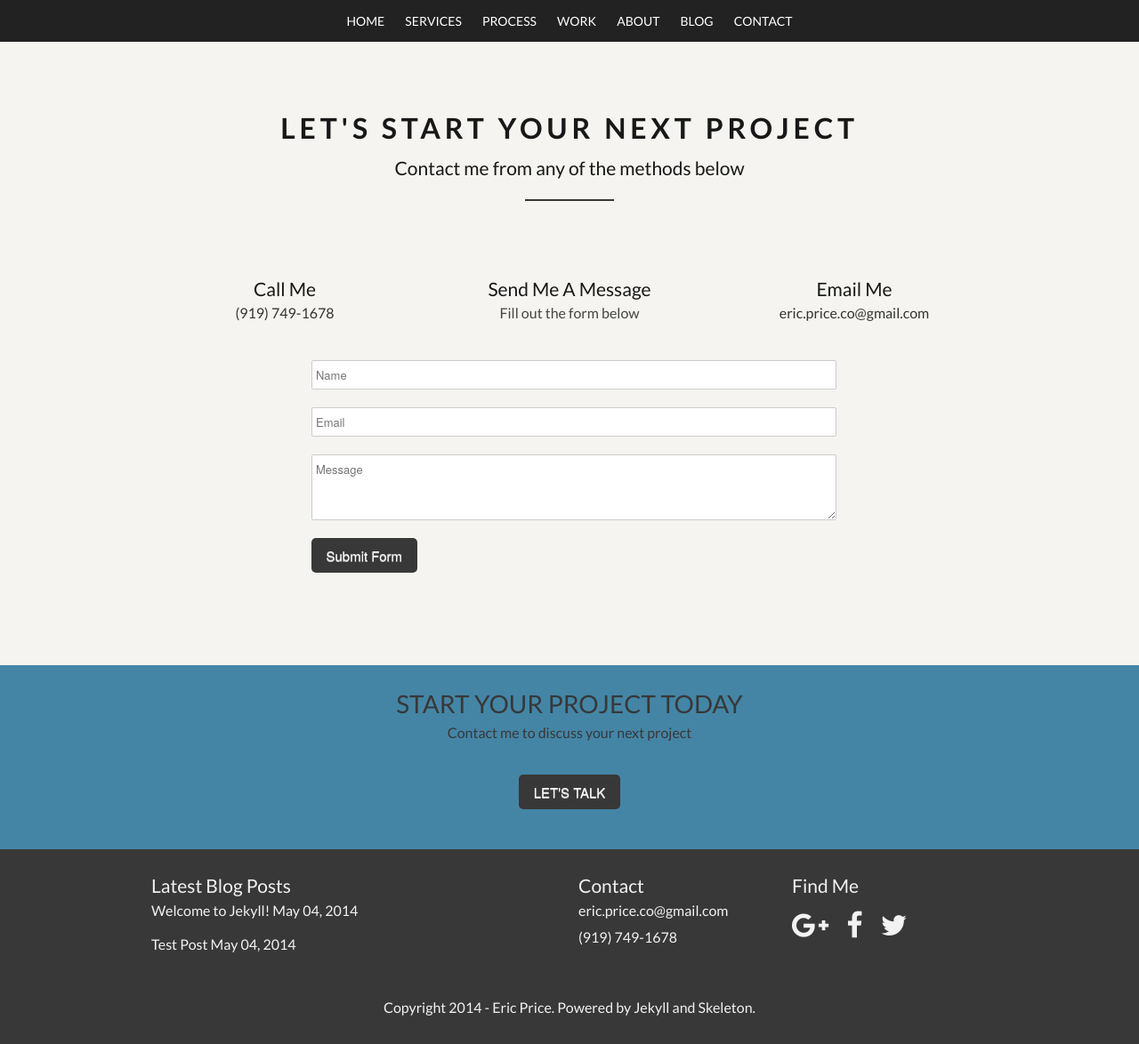
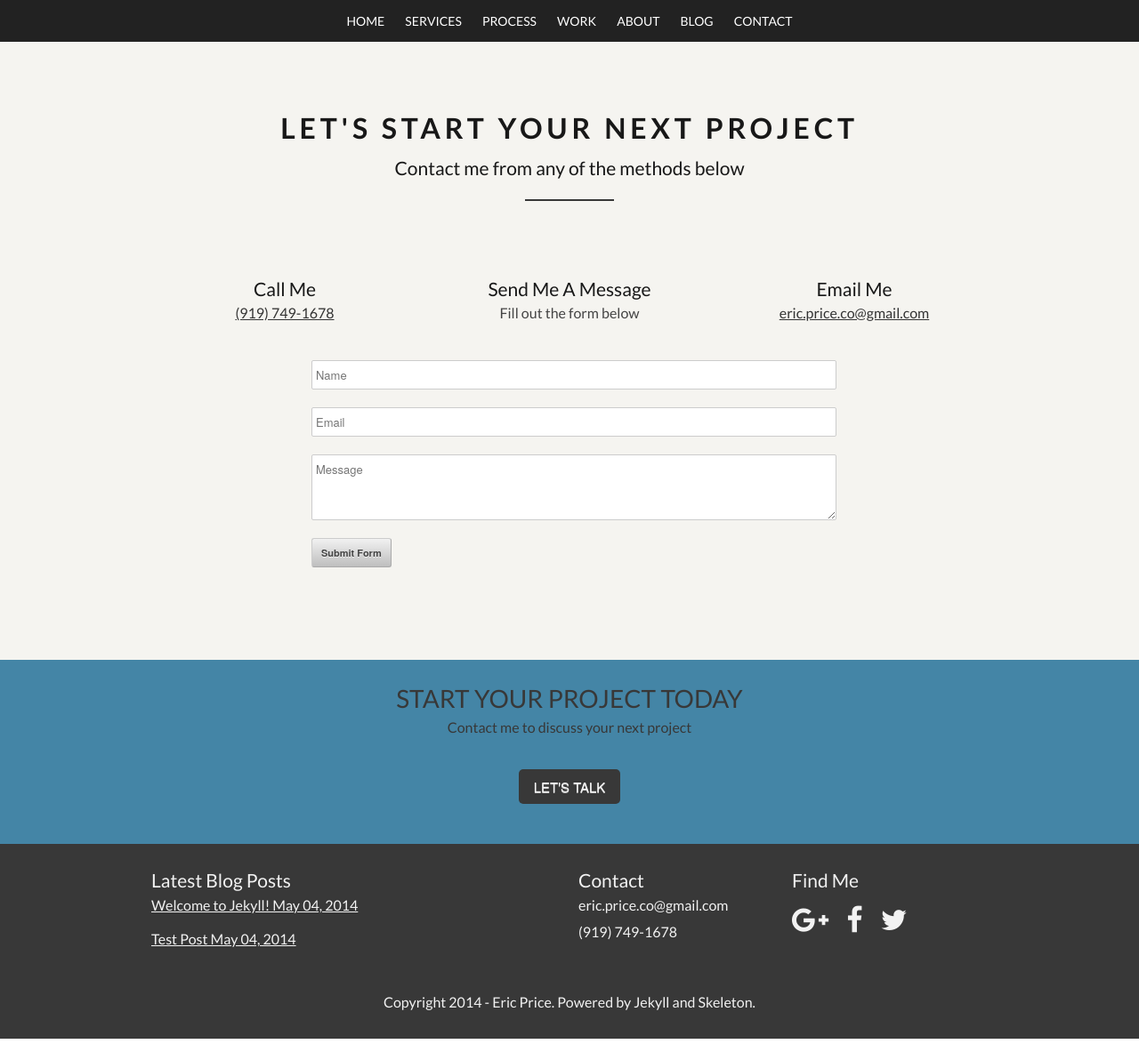
Before and after one commit to ericpriceco/ericpriceco.github.io, a Jekyll site: the page built from contact/index.html, in a window 1280 px wide. Shown: the whole page at 89% size. Built offline with Jekyll 4.4.1, drawn with Linux system fonts in a browser that asks for light colours; nearby versions of some CDN libraries; Markdown is read by kramdown in place of the engine named in the settings.

Commit message:
style sheet order

```diff
--- a/_includes/header.html
+++ b/_includes/header.html
@@ -20,10 +20,10 @@
   ================================================== -->
     <link href='http://fonts.googleapis.com/css?family=Lato:100,300,400,700' rel='stylesheet' type='text/css'>
     <link href="//netdna.bootstrapcdn.com/font-awesome/4.0.3/css/font-awesome.css" rel="stylesheet">
+    <link rel="stylesheet" href="/stylesheets/style.css">
 	<link rel="stylesheet" href="/stylesheets/base.css">
 	<link rel="stylesheet" href="/stylesheets/skeleton.css">
 	<link rel="stylesheet" href="/stylesheets/layout.css">
-	<link rel="stylesheet" href="/stylesheets/style.css">
     <script src="/js/modernizr.custom.js"></script>
 
 	<!--[if lt IE 9]>
--- a/_includes/subheader.html
+++ b/_includes/subheader.html
@@ -20,10 +20,10 @@
   ================================================== -->
     <link href='http://fonts.googleapis.com/css?family=Lato:100,300,400,700' rel='stylesheet' type='text/css'>
     <link href="//netdna.bootstrapcdn.com/font-awesome/4.0.3/css/font-awesome.css" rel="stylesheet">
+    <link rel="stylesheet" href="/stylesheets/style.css">
 	<link rel="stylesheet" href="/stylesheets/base.css">
 	<link rel="stylesheet" href="/stylesheets/skeleton.css">
 	<link rel="stylesheet" href="/stylesheets/layout.css">
-	<link rel="stylesheet" href="/stylesheets/style.css">
     <script src="/js/modernizr.custom.js"></script>
 
 	<!--[if lt IE 9]>
```
